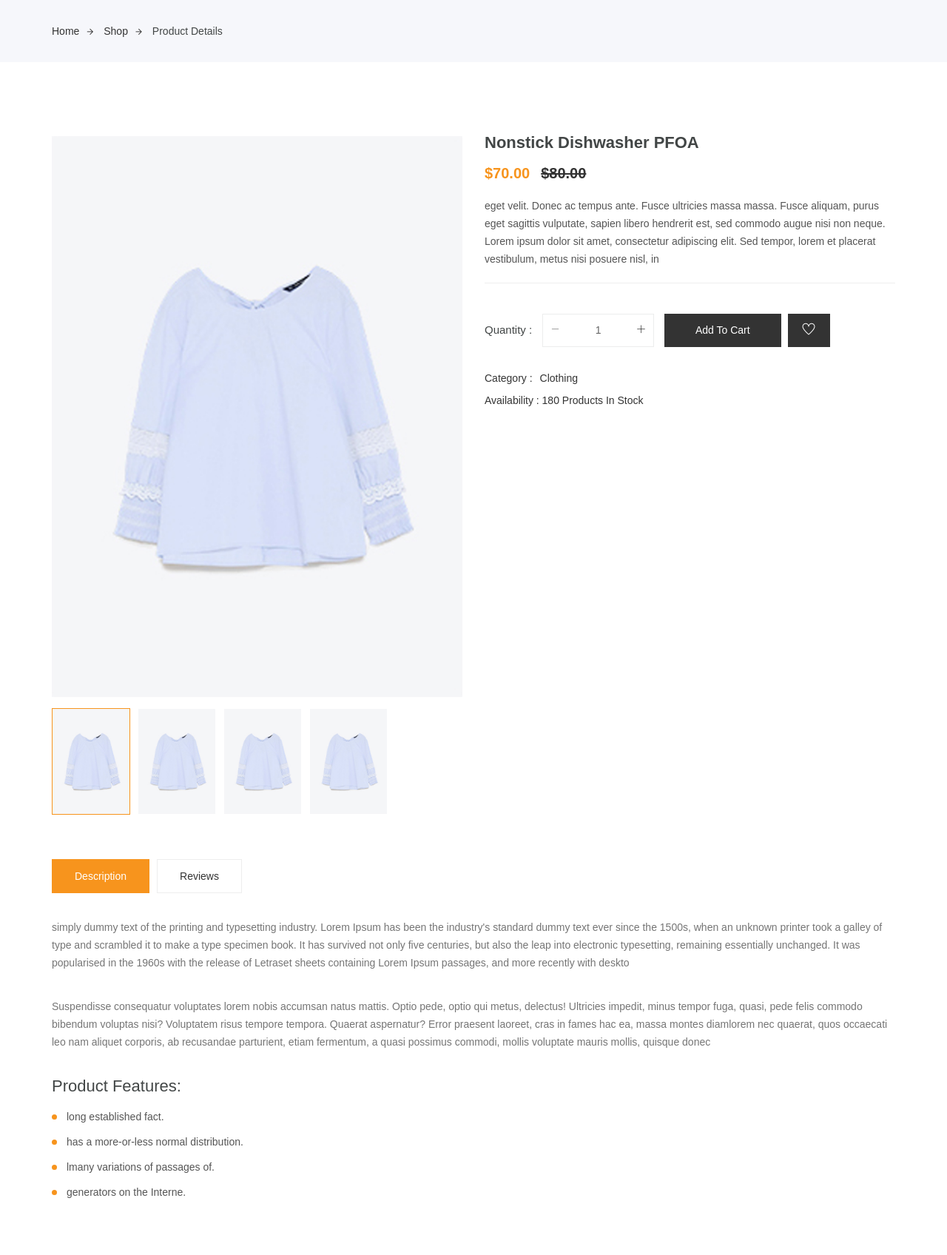
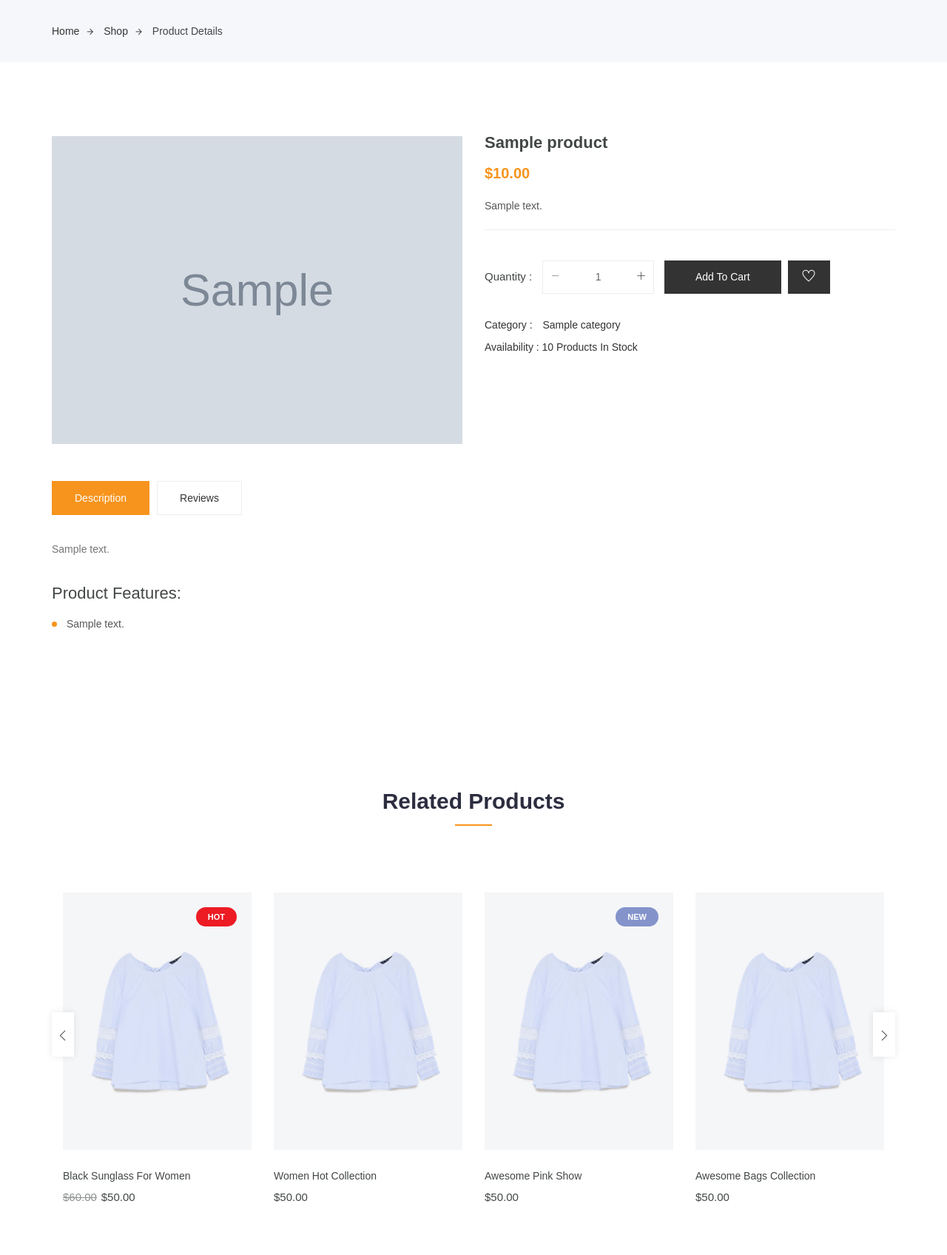
Before and after one commit to r4mi4/django_shop, a Django app: a page that uses shop/templates/shop/product-details.html in a window 1280 px wide. Shown: the part 224-1920 px from the top of the page at 74% size. Run offline with Django 3.2, Linux system fonts and the light colour scheme; tables that the repository leaves empty hold one stand-in row (values such as "Sample post"); grey boxes marked "Sample" are stand-in pictures; some libraries are stand-ins or nearby versions.

Commit message:
dynamic some section from product-details.html

```diff
--- a/shop/templates/shop/product-details.html
+++ b/shop/templates/shop/product-details.html
@@ -36,18 +36,11 @@
                             <!-- Images slider -->
                             <div class="flexslider-thumbnails">
                                 <ul class="slides">
-                                            <li data-thumb="{% static 'frontend/images/products/p1.jpg' %}" rel="adjustX:10, adjustY:">
-                                                <img src="{% static 'frontend/images/products/p1.jpg' %}" alt="#">
+                                    {% for slider in product.images.all %}
+                                    <li data-thumb="{{slider.image.url}}">
+                                        <img src="{{slider.image.url}}" alt="#">
                                     </li>
-                                            <li data-thumb="{% static 'frontend/images/products/p1.jpg' %}">
-                                                <img src="{% static 'frontend/images/products/p1.jpg' %}" alt="#">
-                                            </li>
-                                            <li data-thumb="{% static 'frontend/images/products/p1.jpg' %}">
-                                                <img src="{% static 'frontend/images/products/p1.jpg' %}" alt="#">
-                                            </li>
-                                            <li data-thumb="{% static 'frontend/images/products/p1.jpg' %}">
-                                                <img src="{% static 'frontend/images/products/p1.jpg' %}" alt="#">
-                                            </li>
+                                    {% endfor %}
                                 </ul>
                             </div>
                             <!-- End Images slider -->
@@ -58,9 +51,16 @@
                         <div class="product-des">
                             <!-- Description -->
                             <div class="short">
-                                        <h4>Nonstick Dishwasher PFOA</h4>
-                                        <p class="price"><span class="discount">$70.00</span><s>$80.00</s> </p>
-                                        <p class="description">eget velit. Donec ac tempus ante. Fusce ultricies massa massa. Fusce aliquam, purus eget sagittis vulputate, sapien libero hendrerit est, sed commodo augue nisi non neque. Lorem ipsum dolor sit amet, consectetur adipiscing elit. Sed tempor, lorem et placerat vestibulum, metus nisi posuere nisl, in</p>
+                                <h4>{{product.name}}</h4>
+                                <p class="price">
+                                    {% if product.discount_price %}
+                                    <span class="discount">${{product.discount_price}}</span>
+                                    <s>${{product.price}}</s>
+                                    {% else %}
+                                    <span>${{product.price}}</span>
+                                    {% endif %}
+                                </p>
+                                <p class="description">{{product.short_descriptions}}</p>
                             </div>
                             <!--/ End Description -->
 
@@ -71,13 +71,16 @@
                                     <!-- Input Order -->
                                     <div class="input-group">
                                         <div class="button minus">
-                                                    <button type="button" class="btn btn-primary btn-number" disabled="disabled" data-type="minus" data-field="quant[1]">
+                                            <button type="button" class="btn btn-primary btn-number" disabled="disabled"
+                                                    data-type="minus" data-field="quant[1]">
                                                 <i class="ti-minus"></i>
                                             </button>
                                         </div>
-                                                <input type="text" name="quant[1]" class="input-number"  data-min="1" data-max="1000" value="1">
+                                        <input type="text" name="quant[1]" class="input-number" data-min="1"
+                                               data-max="1000" value="1">
                                         <div class="button plus">
-                                                    <button type="button" class="btn btn-primary btn-number" data-type="plus" data-field="quant[1]">
+                                            <button type="button" class="btn btn-primary btn-number" data-type="plus"
+                                                    data-field="quant[1]">
                                                 <i class="ti-plus"></i>
                                             </button>
                                         </div>
@@ -88,8 +91,13 @@
                                     <a href="#" class="btn">Add to cart</a>
                                     <a href="#" class="btn min"><i class="ti-heart"></i></a>
                                 </div>
-                                        <p class="cat">Category :<a href="#">Clothing</a></p>
-                                        <p class="availability">Availability : 180 Products In Stock</p>
+                                <p class="cat">Category :
+                                    {% for cat in product.category.all %}
+                                    <a href="{{cat.get_absolute_url}}">
+                                        {{cat.name}}
+                                    </a></p>
+                                {% endfor %}
+                                <p class="availability">Availability : {{product.quantity}} Products In Stock</p>
                             </div>
                             <!--/ End Product Buy -->
                         </div>
@@ -101,8 +109,10 @@
                             <div class="nav-main">
                                 <!-- Tab Nav -->
                                 <ul class="nav nav-tabs" id="myTab" role="tablist">
-                                            <li class="nav-item"><a class="nav-link active" data-toggle="tab" href="#description" role="tab">Description</a></li>
-                                            <li class="nav-item"><a class="nav-link" data-toggle="tab" href="#reviews" role="tab">Reviews</a></li>
+                                    <li class="nav-item"><a class="nav-link active" data-toggle="tab"
+                                                            href="#description" role="tab">Description</a></li>
+                                    <li class="nav-item"><a class="nav-link" data-toggle="tab" href="#reviews"
+                                                            role="tab">Reviews</a></li>
                                 </ul>
                                 <!--/ End Tab Nav -->
                             </div>
@@ -113,18 +123,14 @@
                                         <div class="row">
                                             <div class="col-12">
                                                 <div class="single-des">
-                                                            <p>simply dummy text of the printing and typesetting industry. Lorem Ipsum has been the industry's standard dummy text ever since the 1500s, when an unknown printer took a galley of type and scrambled it to make a type specimen book. It has survived not only five centuries, but also the leap into electronic typesetting, remaining essentially unchanged. It was popularised in the 1960s with the release of Letraset sheets containing Lorem Ipsum passages, and more recently with deskto</p>
-                                                        </div>
-                                                        <div class="single-des">
-                                                            <p>Suspendisse consequatur voluptates lorem nobis accumsan natus mattis. Optio pede, optio qui metus, delectus! Ultricies impedit, minus tempor fuga, quasi, pede felis commodo bibendum voluptas nisi? Voluptatem risus tempore tempora. Quaerat aspernatur? Error praesent laoreet, cras in fames hac ea, massa montes diamlorem nec quaerat, quos occaecati leo nam aliquet corporis, ab recusandae parturient, etiam fermentum, a quasi possimus commodi, mollis voluptate mauris mollis, quisque donec</p>
+                                                    <p>{{product.descriptions}}</p>
                                                 </div>
                                                 <div class="single-des">
                                                     <h4>Product Features:</h4>
                                                     <ul>
-                                                                <li>long established fact.</li>
-                                                                <li>has a more-or-less normal distribution. </li>
-                                                                <li>lmany variations of passages of. </li>
-                                                                <li>generators on the Interne.</li>
+                                                    {% for feature in product.features.all %}
+                                                        <li>{{feature.text}}</li>
+                                                    {% endfor %}
                                                     </ul>
                                                 </div>
                                             </div>
@@ -144,22 +150,28 @@
                                                     <!-- Single Rating -->
                                                     <div class="single-rating">
                                                         <div class="rating-author">
-                                                                    <img src="{% static 'frontend/images/products/p1.jpg' %}" alt="#">
+                                                            <img src="{% static 'frontend/images/products/p1.jpg' %}"
+                                                                 alt="#">
                                                         </div>
                                                         <div class="rating-des">
                                                             <h6>Naimur Rahman</h6>
-                                                                    <p>Duis tincidunt mauris ac aliquet congue. Donec vestibulum consequat cursus. Aliquam pellentesque nulla dolor, in imperdiet.</p>
+                                                            <p>Duis tincidunt mauris ac aliquet congue. Donec vestibulum
+                                                                consequat cursus. Aliquam pellentesque nulla dolor, in
+                                                                imperdiet.</p>
                                                         </div>
                                                     </div>
                                                     <!--/ End Single Rating -->
                                                     <!-- Single Rating -->
                                                     <div class="single-rating">
                                                         <div class="rating-author">
-                                                                    <img src="{% static 'frontend/images/products/p1.jpg' %}" alt="#">
+                                                            <img src="{% static 'frontend/images/products/p1.jpg' %}"
+                                                                 alt="#">
                                                         </div>
                                                         <div class="rating-des">
                                                             <h6>Advin Geri</h6>
-                                                                    <p>Duis tincidunt mauris ac aliquet congue. Donec vestibulum consequat cursus. Aliquam pellentesque nulla dolor, in imperdiet.</p>
+                                                            <p>Duis tincidunt mauris ac aliquet congue. Donec vestibulum
+                                                                consequat cursus. Aliquam pellentesque nulla dolor, in
+                                                                imperdiet.</p>
                                                         </div>
                                                     </div>
                                                     <!--/ End Single Rating -->
@@ -168,7 +180,8 @@
                                                 <div class="comment-review">
                                                     <div class="add-review">
                                                         <h5>Add A Review</h5>
-                                                                <p>Your email address will not be published. Required fields are marked</p>
+                                                        <p>Your email address will not be published. Required fields are
+                                                            marked</p>
                                                     </div>
                                                 </div>
                                                 <!--/ End Review -->
@@ -178,19 +191,22 @@
                                                         <div class="col-lg-6 col-12">
                                                             <div class="form-group">
                                                                 <label>Your Name<span>*</span></label>
-                                                                        <input type="text" name="name" required="required" placeholder="">
+                                                                <input type="text" name="name" required="required"
+                                                                       placeholder="">
                                                             </div>
                                                         </div>
                                                         <div class="col-lg-6 col-12">
                                                             <div class="form-group">
                                                                 <label>Your Email<span>*</span></label>
-                                                                        <input type="email" name="email" required="required" placeholder="">
+                                                                <input type="email" name="email" required="required"
+                                                                       placeholder="">
                                                             </div>
                                                         </div>
                                                         <div class="col-lg-12 col-12">
                                                             <div class="form-group">
                                                                 <label>Write a review<span>*</span></label>
-                                                                        <textarea name="message" rows="6" placeholder="" ></textarea>
+                                                                <textarea name="message" rows="6"
+                                                                          placeholder=""></textarea>
                                                             </div>
                                                         </div>
                                                         <div class="col-lg-12 col-12">
@@ -239,9 +255,11 @@
                             </a>
                             <div class="button-head">
                                 <div class="product-action">
-                                <a data-toggle="modal" data-target="#exampleModal" title="Quick View" href="#"><i class=" ti-eye"></i><span>Quick Shop</span></a>
+                                    <a data-toggle="modal" data-target="#exampleModal" title="Quick View" href="#"><i
+                                            class=" ti-eye"></i><span>Quick Shop</span></a>
                                     <a title="Wishlist" href="#"><i class=" ti-heart "></i><span>Add to Wishlist</span></a>
-                                <a title="Compare" href="#"><i class="ti-bar-chart-alt"></i><span>Add to Compare</span></a>
+                                    <a title="Compare" href="#"><i
+                                            class="ti-bar-chart-alt"></i><span>Add to Compare</span></a>
                                 </div>
                                 <div class="product-action-2">
                                     <a title="Add to cart" href="#">Add to cart</a>
@@ -266,9 +284,11 @@
                             </a>
                             <div class="button-head">
                                 <div class="product-action">
-                                <a data-toggle="modal" data-target="#exampleModal" title="Quick View" href="#"><i class=" ti-eye"></i><span>Quick Shop</span></a>
+                                    <a data-toggle="modal" data-target="#exampleModal" title="Quick View" href="#"><i
+                                            class=" ti-eye"></i><span>Quick Shop</span></a>
                                     <a title="Wishlist" href="#"><i class=" ti-heart "></i><span>Add to Wishlist</span></a>
-                                <a title="Compare" href="#"><i class="ti-bar-chart-alt"></i><span>Add to Compare</span></a>
+                                    <a title="Compare" href="#"><i
+                                            class="ti-bar-chart-alt"></i><span>Add to Compare</span></a>
                                 </div>
                                 <div class="product-action-2">
                                     <a title="Add to cart" href="#">Add to cart</a>
@@ -293,9 +313,11 @@
                             </a>
                             <div class="button-head">
                                 <div class="product-action">
-                                <a data-toggle="modal" data-target="#exampleModal" title="Quick View" href="#"><i class=" ti-eye"></i><span>Quick Shop</span></a>
+                                    <a data-toggle="modal" data-target="#exampleModal" title="Quick View" href="#"><i
+                                            class=" ti-eye"></i><span>Quick Shop</span></a>
                                     <a title="Wishlist" href="#"><i class=" ti-heart "></i><span>Add to Wishlist</span></a>
-                                <a title="Compare" href="#"><i class="ti-bar-chart-alt"></i><span>Add to Compare</span></a>
+                                    <a title="Compare" href="#"><i
+                                            class="ti-bar-chart-alt"></i><span>Add to Compare</span></a>
                                 </div>
                                 <div class="product-action-2">
                                     <a title="Add to cart" href="#">Add to cart</a>
@@ -319,9 +341,11 @@
                             </a>
                             <div class="button-head">
                                 <div class="product-action">
-                                <a data-toggle="modal" data-target="#exampleModal" title="Quick View" href="#"><i class=" ti-eye"></i><span>Quick Shop</span></a>
+                                    <a data-toggle="modal" data-target="#exampleModal" title="Quick View" href="#"><i
+                                            class=" ti-eye"></i><span>Quick Shop</span></a>
                                     <a title="Wishlist" href="#"><i class=" ti-heart "></i><span>Add to Wishlist</span></a>
-                                <a title="Compare" href="#"><i class="ti-bar-chart-alt"></i><span>Add to Compare</span></a>
+                                    <a title="Compare" href="#"><i
+                                            class="ti-bar-chart-alt"></i><span>Add to Compare</span></a>
                                 </div>
                                 <div class="product-action-2">
                                     <a title="Add to cart" href="#">Add to cart</a>
```
Lines whose indentation alone changed are shown as unchanged.
